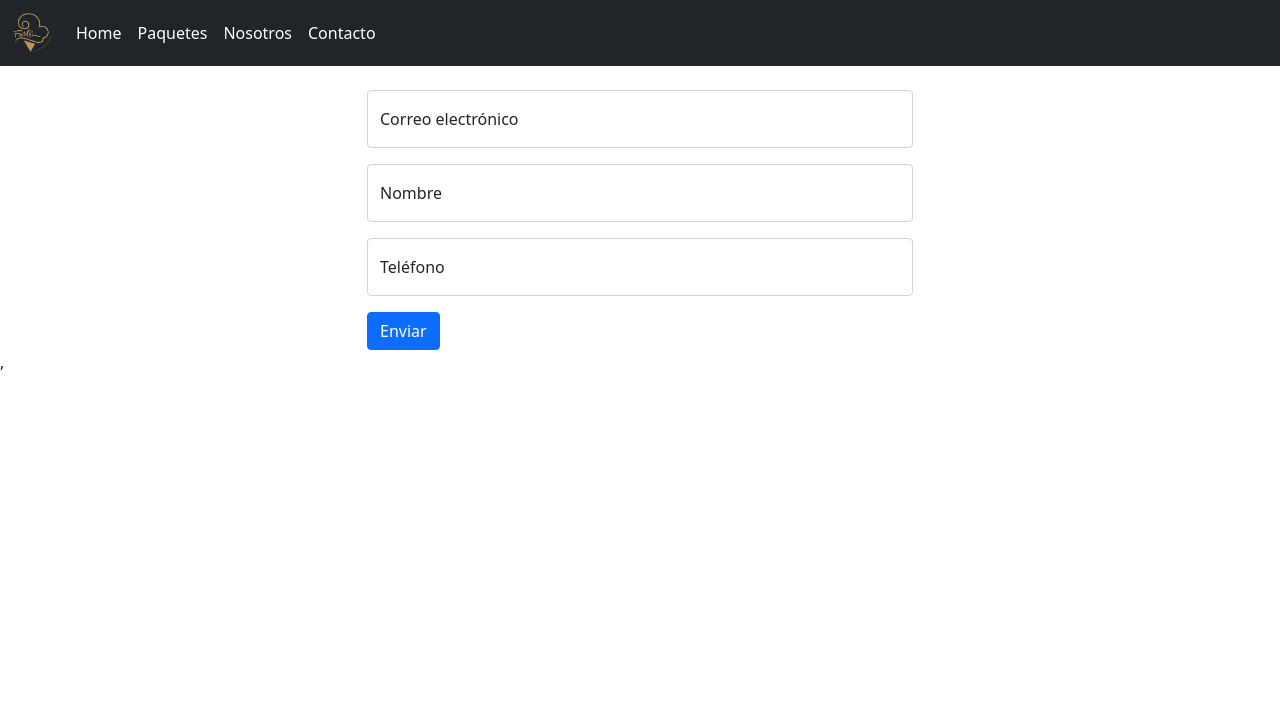
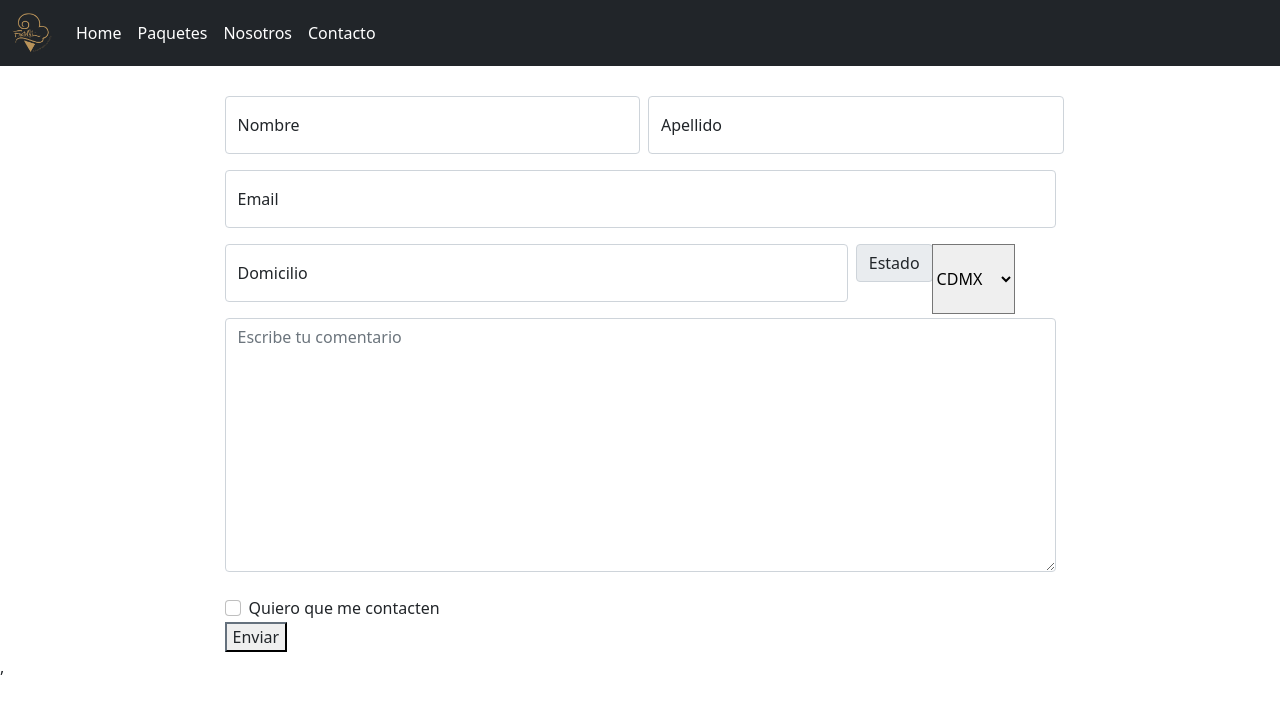
Before and after one commit to Salomon-mtz/fratellis-front, a React (Create React App) app: page /contacto in a window 1280 px wide. Shown: the top 714 px of the page. Built offline with nearby package versions, Linux system fonts and the light colour scheme.

Commit message:
Correction of contact form

```diff
--- a/src/Contacto.js
+++ b/src/Contacto.js
@@ -1,23 +1,57 @@
 
 function Contact() {
   return (
-    <div className="container">
-      <br />
+    <div className="container container-form">
       <div className="row justify-content-md-center">
-        <form className="col-lg-6">
-          <div className="form-floating mb-3">
-            <input type="email" className="form-control" id="email" placeholder="Escribe tu correo electr&oacute;nico" />
-            <label htmlFor="email">Correo electr&oacute;nico</label>
+        <form className="col-lg-9">
+          <div className="form-row d-flex">
+            <div className="form-floating col-sm-6 me-2 mb-3">
+              <input type="text" className="form-control" id="nombre"
+              placeholder="Ingrese su nombre" />
+              <label htmlFor="nombre">Nombre</label>
+            </div>
+            <div className="form-floating col-sm-6 mb-3">
+              <input type="text" className="form-control" id="apellido"
+              placeholder="Ingrese su apellido" />
+              <label htmlFor="apellido">Apellido</label>
+            </div>
           </div>
           <div className="form-floating mb-3">
-            <input type="text" className="form-control" id="name" placeholder="Escribe tu nombre" />
-            <label htmlFor="name">Nombre</label>
+            <input type="email" className="form-control" id="email"
+            placeholder="Ingrese su email" />
+            <label htmlFor="email">Email</label>
           </div>
-          <div className="form-floating mb-3">
-            <input type="tel" className="form-control" id="phone" placeholder="Escribe tu tel&eacute;fono" />
-            <label htmlFor="phone">Tel&eacute;fono</label>
+          <div className="form-row d-flex">
+            <div className="form-floating col-sm-9 me-2 mb-3">
+              <input type="text" className="form-control" id="domicilio"
+              placeholder="Ingrese su domicilio" />
+              <label htmlFor="domicilio">Domicilio</label>
+            </div>
+            <div className="input-group mb-1">
+              <div className="input-group-prepend">
+                <label className="input-group-text" htmlFor="drowpdownSelect">Estado</label>
+              </div>
+              <select className="custom-select" id="drowpdownSelect">
+                <option selected>CDMX</option>
+                <option value="1">EdoMex</option>
+                <option value="2">Morelos</option>
+                <option value="3">Hidalgo</option>
+              </select>
+            </div>
           </div>
-          <button type="submit" className="btn btn-primary">Enviar</button>
+          <div className="form-group">
+            <textarea id="comentario" className="form-control" rows="10" placeholder="Escribe tu comentario"></textarea>
+            <label form="comentario"></label>
+          </div>
+          <div className="form-group">
+            <div className="form-check">
+              <input className="form-check-input" type="checkbox" id="gridCheck" />
+              <label className="form-check-label" htmlFor="gridCheck">
+                Quiero que me contacten
+              </label>
+            </div>
+          </div>
+          <button type="submit" className="btn-send btn-outline-dark text-right">Enviar</button>
         </form>
       </div>
     </div>
--- a/src/index.css
+++ b/src/index.css
@@ -15,3 +15,7 @@ code {
 .fratellis-logo{
   max-width: 40px;
 }
+
+.container-form{
+  margin: 30px 3px 3px 0px;
+}
```
Also changed, not shown: contact-form.txt (added).
